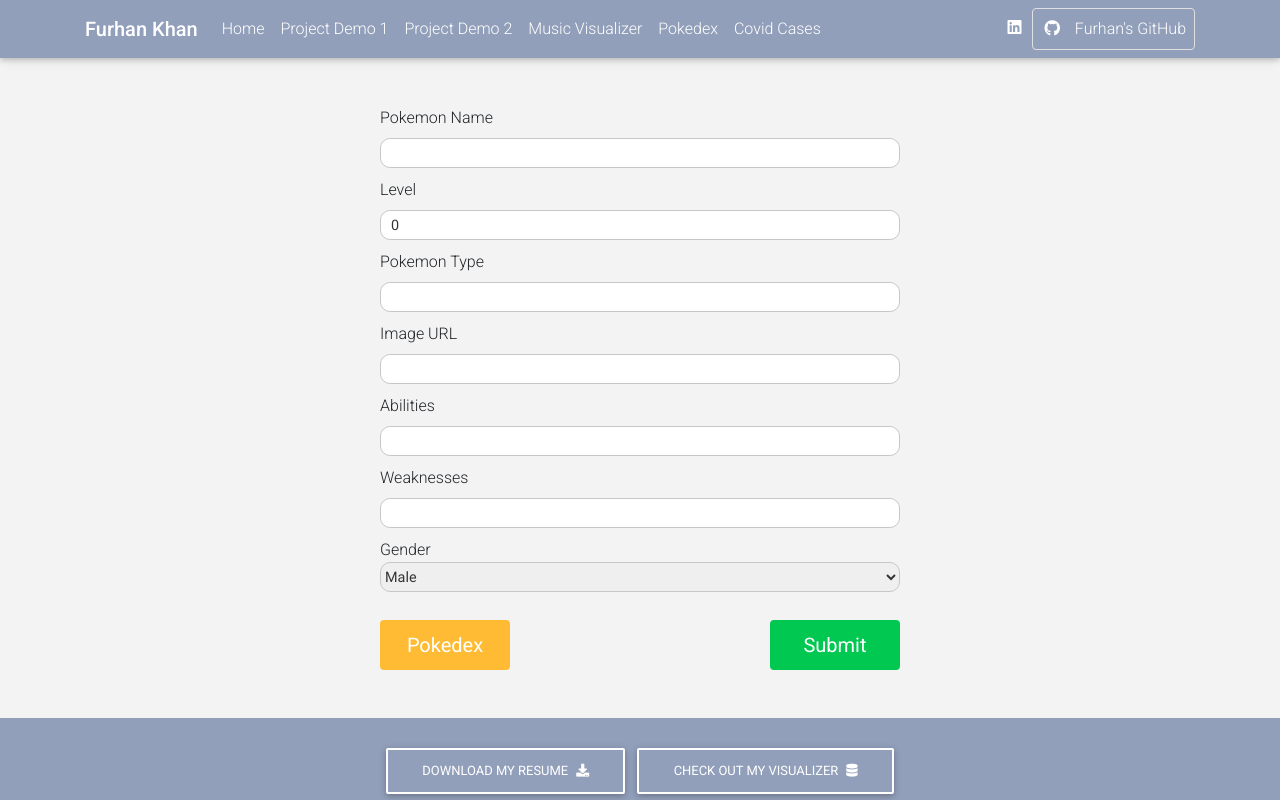
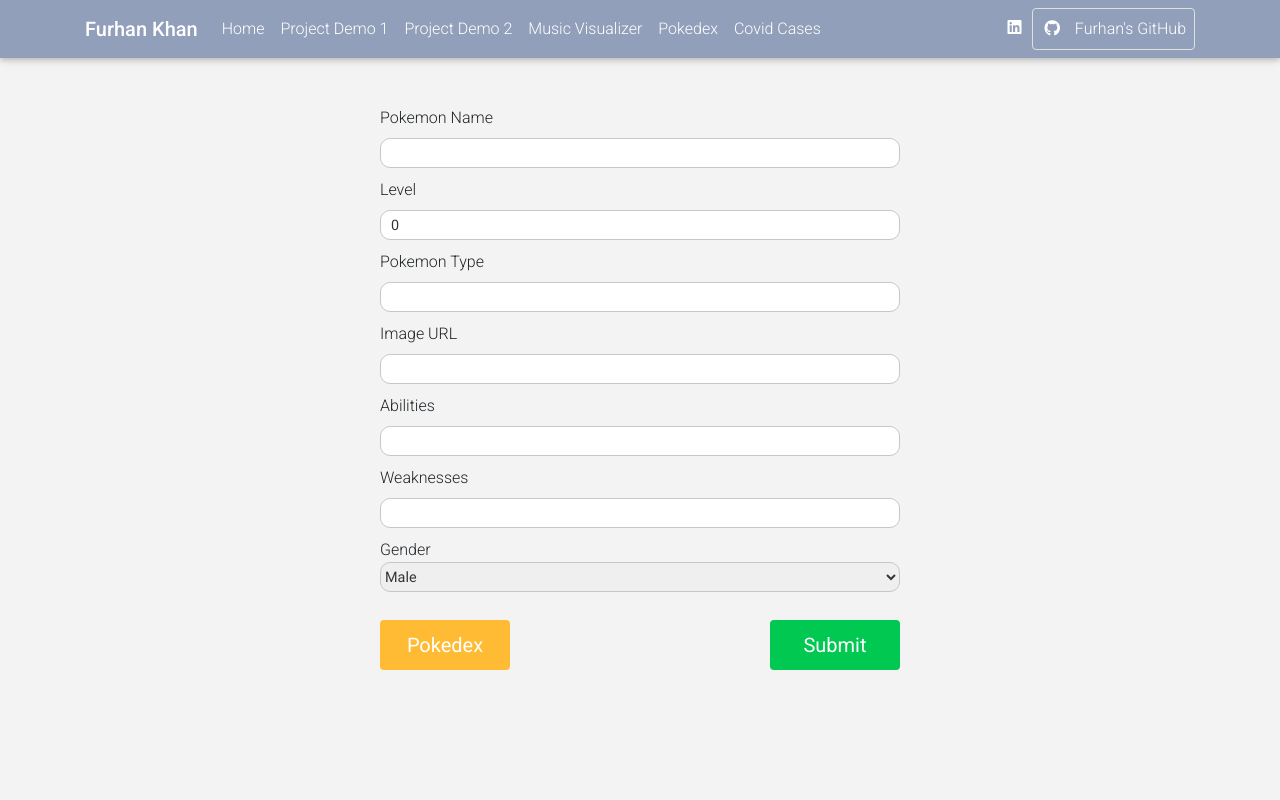
Before and after one commit to furhankhan12/Furhan_Website, a Next.js app: page /addpokemon in a window 1280 px wide. Shown: the top 800 px of the page. Built offline with nearby package versions, Linux system fonts and the light colour scheme.

Commit message:
fixed bugs v3

```diff
--- a/components/Form.js
+++ b/components/Form.js
@@ -89,6 +89,7 @@ export default function Form({formID,pokeForm,newPokemon}) {
         })
       }
     return (
+      <div className = "min-vh-100">
         <form className = "container mt-5 pt-5" id = {formID}>
         <label htmlFor="name">Pokemon Name</label>
         <input
@@ -208,5 +209,7 @@ form button{
 `}
     </style>
     </form>
+    </div>
     )
+
 }
```
